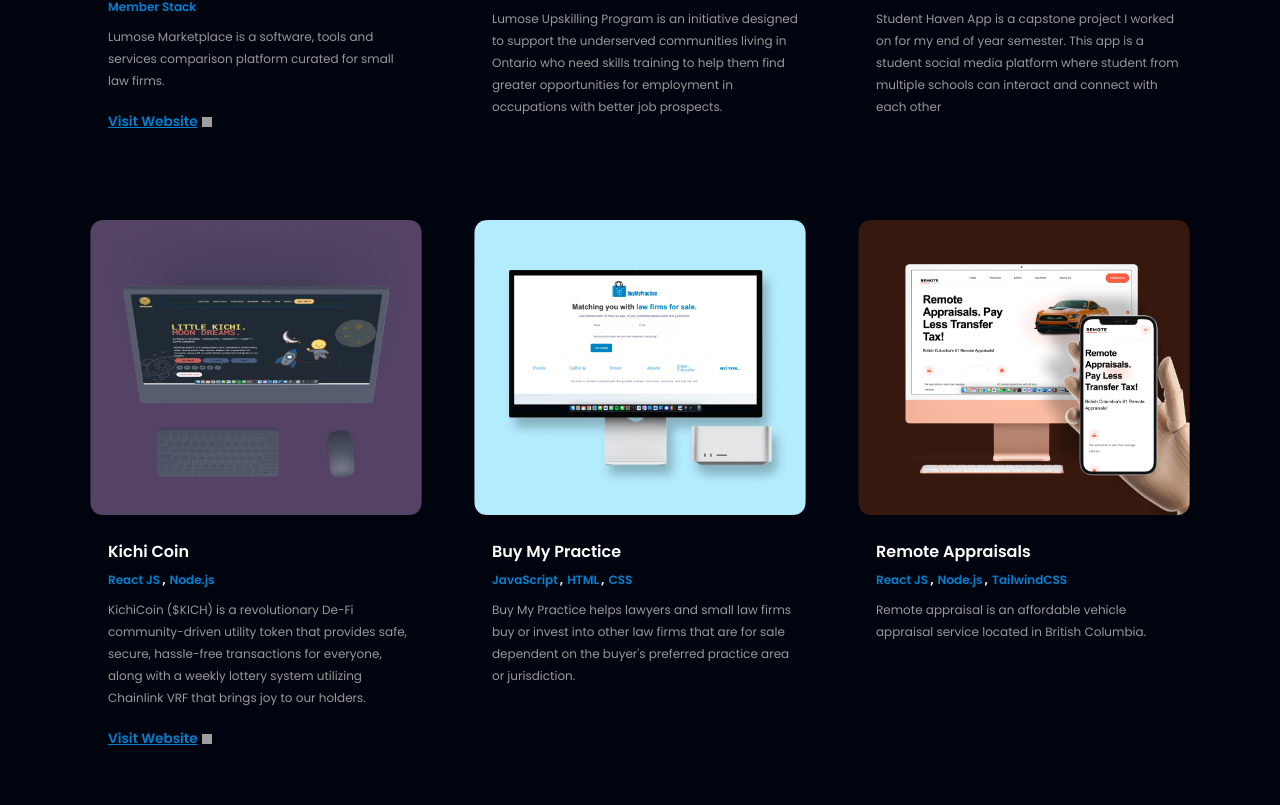
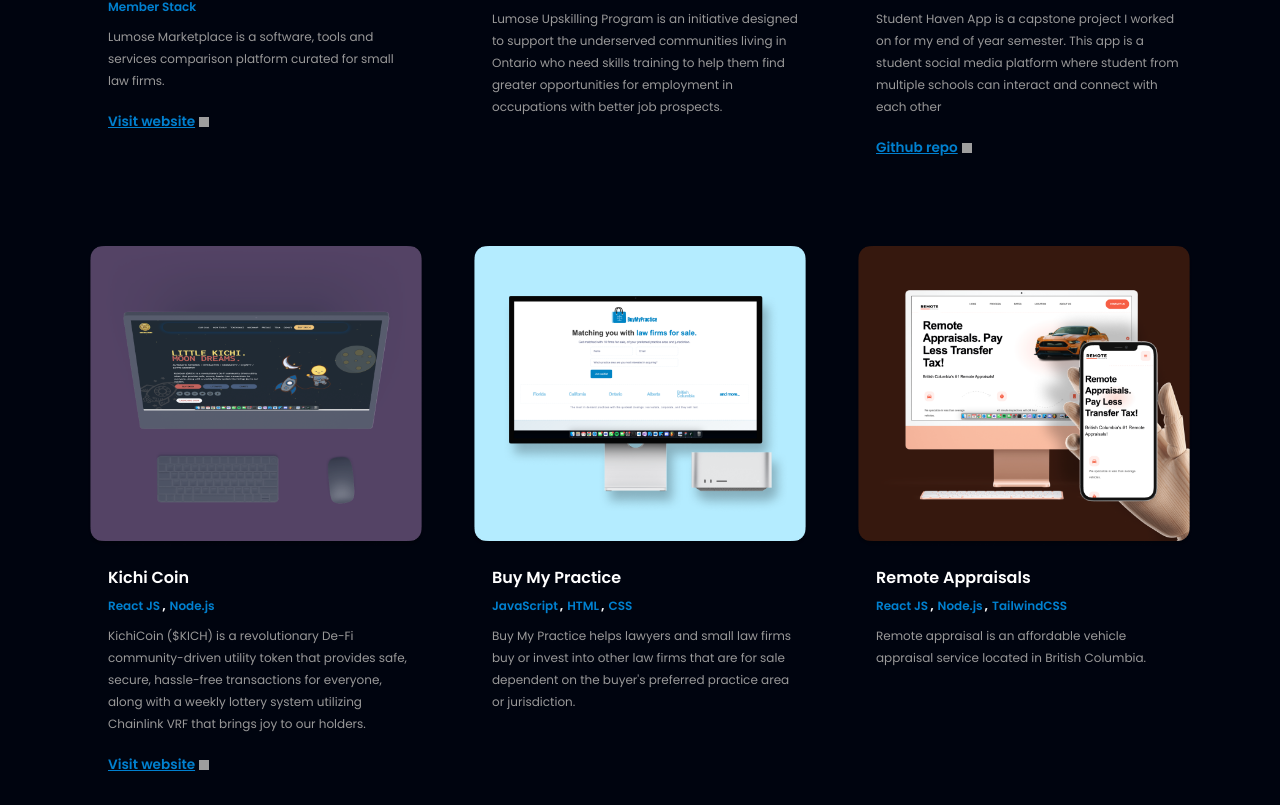
Before and after one commit to skebila/stevenkebila, a React (Vite) app: page / in a window 1280 px wide. Shown: the part 1335-2140 px from the top of the page. Built offline with nearby package versions, Linux system fonts and the light colour scheme; grey boxes are pictures that could not be loaded.

Commit message:
Github url added

```diff
--- a/src/components/Projects.jsx
+++ b/src/components/Projects.jsx
@@ -2,7 +2,7 @@
 import styles, { layout } from "../style"
 import { arrowRight, link } from "../assets"
 
-const ProjectCard = ({ title, category, description, url, stack, index, bg }) => (
+const ProjectCard = ({ title, category, description, url, stack, index, bg, github }) => (
   <div className={`flex flex-col items-start md:p-6 sm:p-2 ss:p-10 p-6 rounded-[20px] ${index !== projects.length - 1 ? "mb-6" : "md-0"} project-card`}>
     <div
       className={`border-0 border-[#262626] rounded-[20px] self-stretch w-auto sm:max-w-[480px] mb-5 `}>
@@ -28,7 +28,10 @@
 
       <p className="font-poppins text-[#999999]  text-[0.75em] leading-[22px] mb-1">{description}</p>
       <a href={`${url}`} target='_blank' className={`${url!=null ? 'underline flex self-start items-center my-4 font-poppins font-semibold text-[0.85em] text-[#0080cf] outline-none' : 'hidden'} `}>
-        Visit Website<img src={link} className='w-[10px] h-[10px] ml-[4px]'/>
+        Visit website<img src={link} className='w-[10px] h-[10px] ml-[4px]'/>
+      </a>
+      <a href={`${github}`} target='_blank' className={`${github!=null ? 'underline flex self-start items-center my-4 font-poppins font-semibold text-[0.85em] text-[#0080cf] outline-none' : 'hidden'} `}>
+        Github repo<img src={link} className='w-[10px] h-[10px] ml-[4px]'/>
       </a>
     </div>
   </div>
--- a/src/constants/index.js
+++ b/src/constants/index.js
@@ -62,6 +62,7 @@
     title: "Student Haven App",
     category: "Student Social Media",
     description: "Student Haven App is a capstone project I worked on for my end of year semester. This app is a student social media platform where student from multiple schools can interact and connect with each other",
+    github: 'https://github.com/skebila/student-haven',
     bg: studenthaven,
     stack: [
       'React Native',
```
